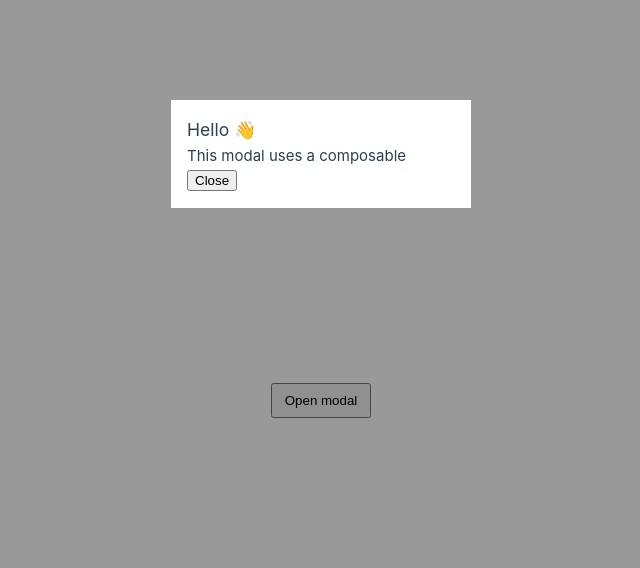
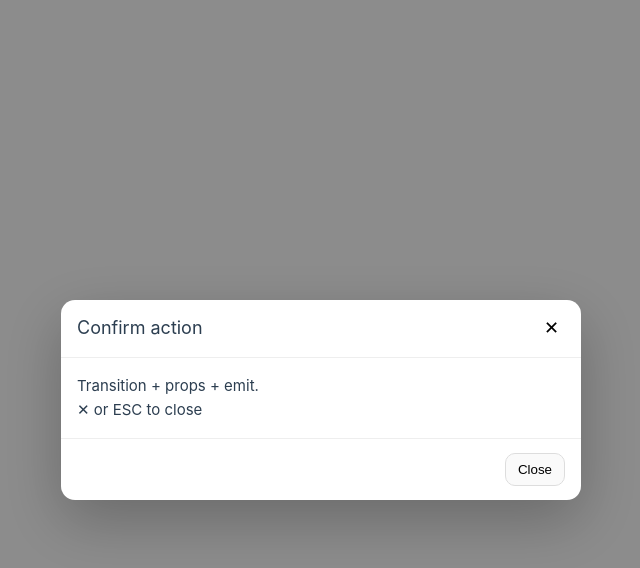
Before and after one commit to DmytroLymar/vue-practice, a Vue app: page / in a window 1280 px wide. Both pictures are taken after a click on the button "Open modal". Shown: the top 568 px of the page, without its empty margins (319-959 px from the left). Built offline with nearby package versions, Linux system fonts and the light colour scheme.

Commit message:
(8.5.1) transition

```diff
--- a/src/App.vue
+++ b/src/App.vue
@@ -1,27 +1,21 @@
-<script setup>
-import Modal from '@/components/Modal.vue'
-import { useModal } from '@/composables/useModal'
+<script setup lang="ts">
+import { ref } from 'vue'
+import Modal from './components/Modal.vue'
 
-const { isOpen, open, close } = useModal()
+const isOpen = ref(false)
 </script>
 
 <template>
-  <button @click="open">Open modal</button>
+  <div style="padding: 24px;">
+    <button @click="isOpen = true">Open modal</button>
 
-  <Modal :open="isOpen" @close="close">
-    <h3>Hello 👋</h3>
-    <p>This modal uses a composable</p>
-  </Modal>
+    <Modal
+      :open="isOpen"
+      title="Confirm action"
+      @close="isOpen = false"
+    >
+    <p>Transition + props + emit.</p>
+      <p>✕ or ESC to close</p>
+    </Modal>
+  </div>
 </template>
-
-<style scoped>
-.page {
-  padding: 18px;
-  display: grid;
-  gap: 12px;
-}
-button {
-  width: fit-content;
-  padding: 8px 12px;
-}
-</style>
--- a/src/components/Modal.vue
+++ b/src/components/Modal.vue
@@ -1,32 +1,123 @@
 <script setup lang="ts">
-defineProps<{
+import { onMounted, onUnmounted } from 'vue'
+
+type Props = {
   open: boolean
-}>()
+  title?: string
+}
+
+defineProps<Props>()
 
 const emit = defineEmits<{
   (e: 'close'): void
 }>()
+
+function onBackdropClick(e: MouseEvent) {
+  // закриваємо тільки якщо клік по бекдропу (а не по контенту)
+  if (e.target === e.currentTarget) emit('close')
+}
+
+function onKeydown(e: KeyboardEvent) {
+  if (e.key === 'Escape') emit('close')
+}
+
+onMounted(() => window.addEventListener('keydown', onKeydown))
+onUnmounted(() => window.removeEventListener('keydown', onKeydown))
 </script>
 
 <template>
-  <div v-if="open" class="overlay" @click.self="emit('close')">
-    <div class="modal">
-      <slot />
-      <button @click="emit('close')">Close</button>
+  <Transition name="fade">
+    <div v-if="open" class="backdrop" @click="onBackdropClick">
+      <Transition name="pop">
+        <div class="modal" @click.stop>
+          <header class="header">
+            <h3 class="title">{{ title ?? 'Modal' }}</h3>
+            <button class="x" type="button" @click="emit('close')">✕</button>
+          </header>
+
+          <div class="body">
+            <slot />
+          </div>
+
+          <footer class="footer">
+            <button class="btn" type="button" @click="emit('close')">Close</button>
+          </footer>
+        </div>
+      </Transition>
     </div>
-  </div>
+  </Transition>
 </template>
 
 <style scoped>
-.overlay {
+/* backdrop */
+.backdrop {
   position: fixed;
   inset: 0;
-  background: rgba(0, 0, 0, 0.4);
+  background: rgba(0,0,0,0.45);
+  display: grid;
+  place-items: center;
+  padding: 24px;
 }
+
+/* modal */
 .modal {
+  width: min(520px, 100%);
   background: white;
-  padding: 16px;
-  margin: 100px auto;
-  width: 300px;
+  border-radius: 14px;
+  box-shadow: 0 20px 60px rgba(0,0,0,0.25);
+  overflow: hidden;
+}
+
+.header, .footer { padding: 14px 16px; }
+.body { padding: 16px; }
+.header {
+  display: flex;
+  align-items: center;
+  justify-content: space-between;
+  border-bottom: 1px solid #eee;
+}
+.footer {
+  border-top: 1px solid #eee;
+  display: flex;
+  justify-content: flex-end;
+  gap: 8px;
+}
+
+.title { margin: 0; font-size: 18px; }
+.x {
+  border: 0;
+  background: transparent;
+  font-size: 18px;
+  cursor: pointer;
+}
+.btn {
+  border: 1px solid #ddd;
+  background: #fafafa;
+  padding: 8px 12px;
+  border-radius: 10px;
+  cursor: pointer;
+}
+
+/* fade transition (backdrop) */
+.fade-enter-active,
+.fade-leave-active {
+  transition: opacity 0.18s ease;
+}
+.fade-enter-from,
+.fade-leave-to {
+  opacity: 0;
+}
+
+/* pop transition (modal) */
+.pop-enter-active {
+  transition: transform 0.18s ease, opacity 0.18s ease;
+}
+.pop-leave-active {
+  transition: transform 0.14s ease, opacity 0.14s ease;
+}
+.pop-enter-from,
+.pop-leave-to {
+  transform: scale(0.96);
+  opacity: 0;
 }
 </style>
```
